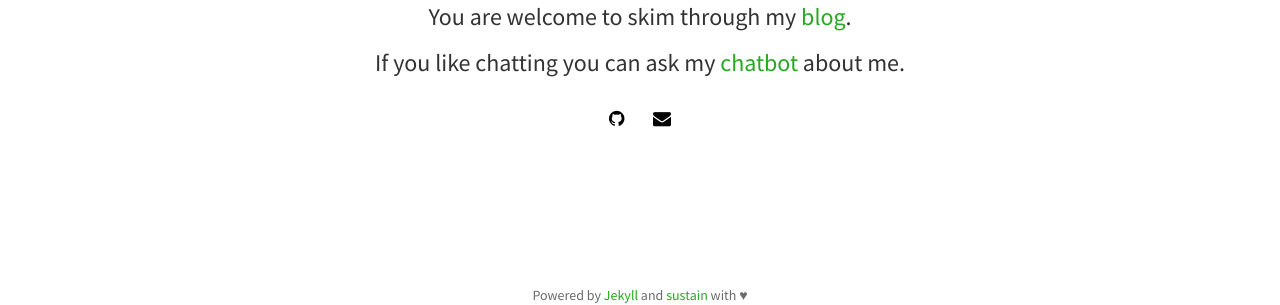
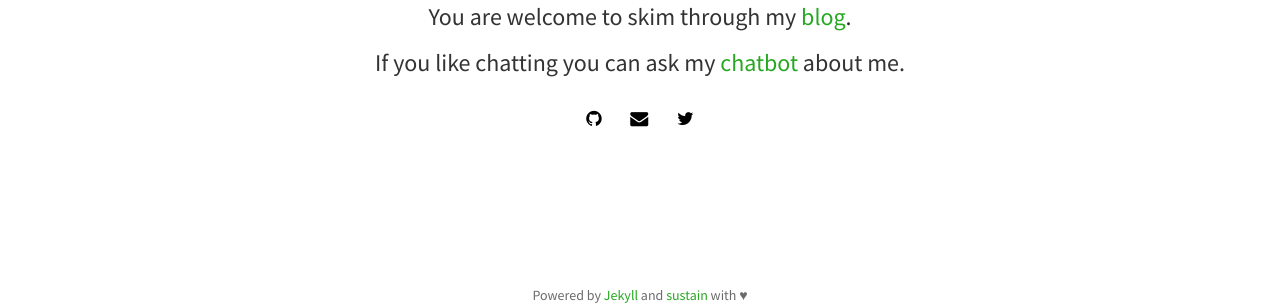
Before and after one commit to fcarreiro/fcarreiro.github.com, a Jekyll site: the page built from index.html, in a window 1280 px wide. Shown: the part 570-875 px from the top of the page. Built offline with Jekyll 4.4.1, drawn with Linux system fonts in a browser that asks for light colours; nearby versions of some CDN libraries; the list of posts is cut into pages by our own code.

```diff
--- a/_config.yml
+++ b/_config.yml
@@ -16,7 +16,7 @@ description: Personal blog and resume
 avatar: profile.jpg
 email: contact@fa&#99;un&#37;6&#52;&#111;&#46;io
 github: fcarreiro # username
-# twitter: username
+twitter: ko9labs
 # linkedin: username
 # stackoverflow: username   # e.g: users/2735833/proton1h1
 #Comment out if you don't want disqus
--- a/_layouts/layout.html
+++ b/_layouts/layout.html
@@ -41,6 +41,24 @@
     {% else %}
       <meta content="{{ site.url }}/static/img/profile.jpg" property="og:image">
     {% endif %}
+
+    <meta content="summary" name="twitter:card">
+    <meta content="{{ site.twitter }}" name="twitter:site">
+    <meta content="{{ site.twitter }}" name="twitter:creator">
+    {% if page.title %}
+      <meta content="{{ page.title }}" property="twitter:title">
+    {% else %}
+      <meta content="{{ site.title }}" property="twitter:title">
+    {% endif %}
+    {% if page.description %}
+      <meta content="{{ page.description }}" property="twitter:description">
+    {% else %}
+      <meta content="{{ site.description }}" property="twitter:description">
+    {% endif %}
+    {% if page.url %}
+      <meta content="{{ site.url }}{{ page.url }}" property="twitter:url">
+    {% endif %}
+
     {% if page.categories %}
       {% for category in page.categories limit:1 %}
       <meta content="{{ category }}" property="article:section">
```
